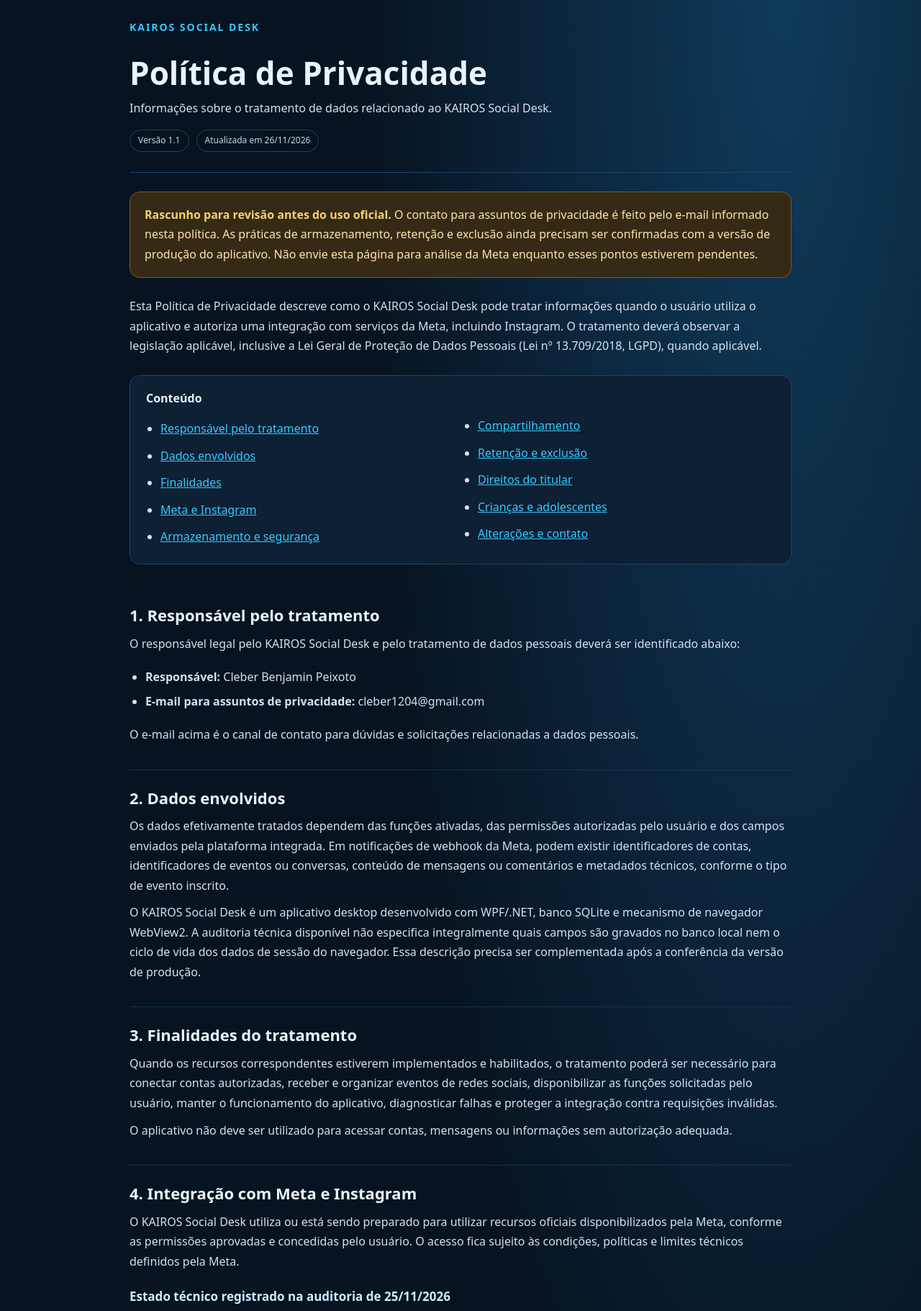
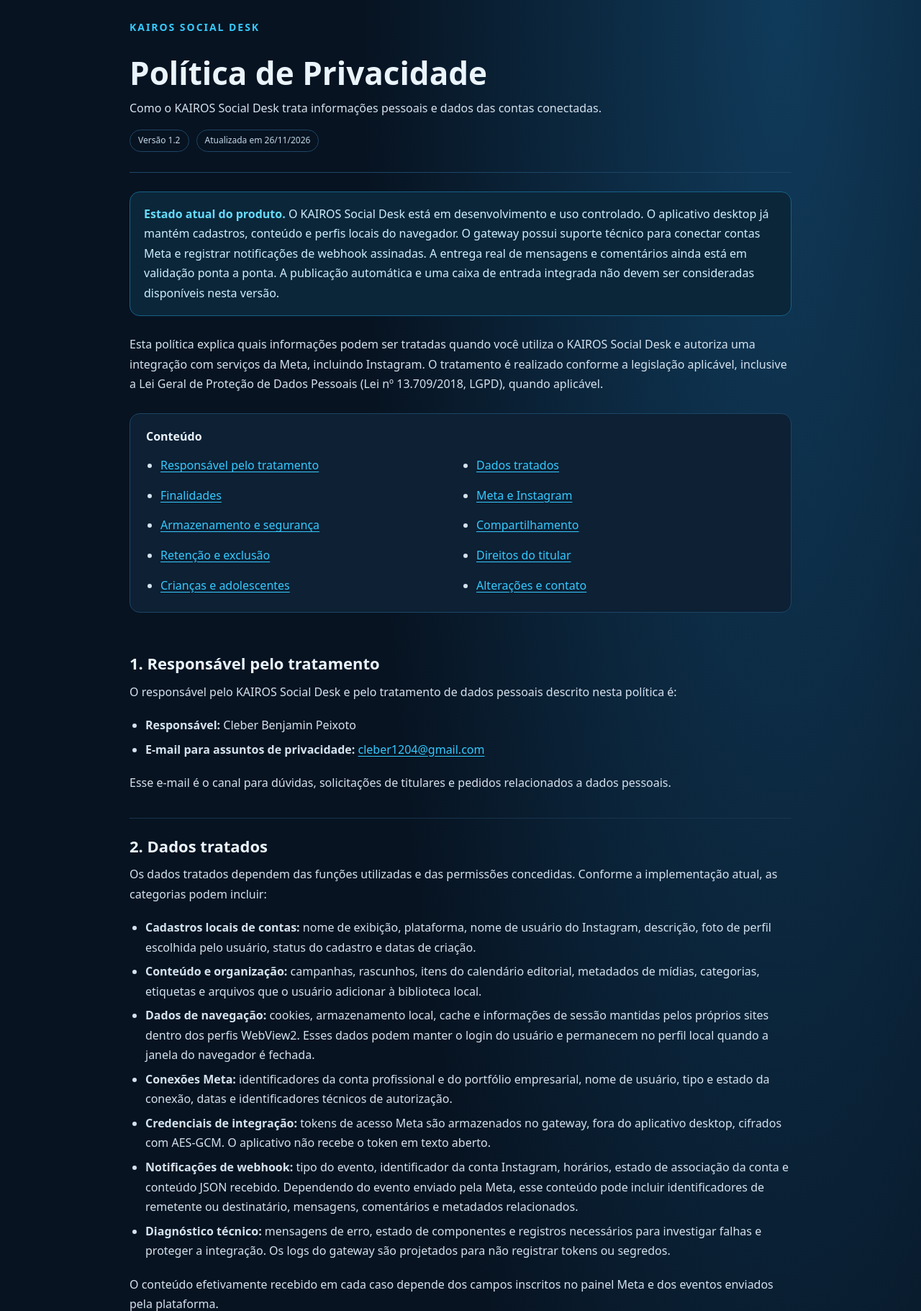
Before and after one commit to kairozgames-svg/kairos-socialdesk-privacy, a plain HTML site: page index.html in a window 1280 px wide. Shown: the part 38-1859 px from the top of the page at 72% size. Drawn offline with Linux system fonts and the light colour scheme.

Commit message:
Publish privacy policy v1.2 with current data practices and responsive layout

```diff
--- a/index.html
+++ b/index.html
@@ -8,39 +8,148 @@
 <title>Política de Privacidade | KAIROS Social Desk</title>
 <style>
 :root{color-scheme:dark;--bg:#071321;--panel:#0d2034;--line:#1d4565;--cyan:#35caff;--text:#eaf4fc;--muted:#a9bfd2}
-*{box-sizing:border-box}body{margin:0;background:radial-gradient(ellipse at 85% 0%,#103b5b 0,transparent 38%),var(--bg);color:var(--text);font:16px/1.72 system-ui,Segoe UI,Arial,sans-serif}
-.wrap{width:min(920px,calc(100% - 36px));margin:auto;padding:42px 0 70px}header{padding:22px 0 28px;border-bottom:1px solid var(--line)}
-.brand{color:var(--cyan);font-size:14px;font-weight:800;letter-spacing:.14em}h1{font-size:clamp(30px,5vw,44px);line-height:1.15;margin:26px 0 10px}
-h2{font-size:22px;line-height:1.3;margin:0 0 12px}h3{font-size:17px;margin:20px 0 8px;color:#c9edff}
-p,li{color:#d4e2ee}p{margin:10px 0}a{color:var(--cyan)}.meta{display:flex;gap:10px;flex-wrap:wrap;margin-top:16px}
+*{box-sizing:border-box}
+html{scroll-behavior:smooth}
+body{margin:0;overflow-x:hidden;background:radial-gradient(ellipse at 85% 0%,#103b5b 0,transparent 38%),var(--bg);color:var(--text);font:16px/1.72 system-ui,Segoe UI,Arial,sans-serif}
+.wrap{width:calc(100% - 36px);max-width:920px;min-width:0;margin:0 auto;padding:42px 0 70px}
+header{padding:22px 0 28px;border-bottom:1px solid var(--line)}
+.brand{color:var(--cyan);font-size:14px;font-weight:800;letter-spacing:.14em}
+h1{font-size:clamp(30px,5vw,44px);line-height:1.15;margin:26px 0 10px;overflow-wrap:anywhere}
+h2{font-size:22px;line-height:1.3;margin:0 0 12px}
+h3{font-size:17px;margin:20px 0 8px;color:#c9edff}
+p,li{color:#d4e2ee;overflow-wrap:anywhere}
+p{margin:10px 0}
+a{color:var(--cyan);text-underline-offset:3px}
+.meta{display:flex;gap:10px;flex-wrap:wrap;margin-top:16px}
 .pill{border:1px solid var(--line);border-radius:99px;padding:4px 11px;color:#c5d9e9;font-size:12px}
-.notice{background:#352a16;border:1px solid #795c24;color:#ffe4aa;padding:18px 20px;border-radius:14px;margin:26px 0}.notice strong{color:#ffcf70}
-nav{background:var(--panel);border:1px solid var(--line);border-radius:14px;padding:18px 22px;margin:26px 0 32px}nav strong{display:block;margin-bottom:8px}
-nav ul{margin:8px 0 0;padding-left:20px;columns:2;column-gap:28px}nav li{break-inside:avoid;margin:4px 0}
-section{padding:24px 0;border-bottom:1px solid #17344d;scroll-margin-top:20px}ul{padding-left:22px}li{padding:3px 0}
-.contact{background:linear-gradient(145deg,#0c2c45,#0b1d31);border:1px solid #1b668c;border-radius:16px;padding:20px;margin-top:18px}.contact strong{color:var(--cyan)}
-footer{padding-top:26px;color:#8fa9bd;font-size:13px}@media(max-width:620px){.wrap{padding-top:24px}nav ul{columns:1}}
+.status{background:#0b2639;border:1px solid #17618a;color:#cceeff;padding:17px 19px;border-radius:14px;margin:26px 0}
+.status strong{color:#65dcff}
+nav{background:var(--panel);border:1px solid var(--line);border-radius:14px;padding:18px 22px;margin:26px 0 32px;min-width:0}
+nav strong{display:block;margin-bottom:8px}
+nav ul{display:grid;grid-template-columns:repeat(2,minmax(0,1fr));gap:4px 24px;margin:8px 0 0;padding-left:20px}
+nav li{min-width:0;break-inside:avoid;margin:2px 0}
+section{padding:24px 0;border-bottom:1px solid #17344d;scroll-margin-top:20px;min-width:0}
+ul{padding-left:22px}
+li{padding:3px 0}
+.contact{background:linear-gradient(145deg,#0c2c45,#0b1d31);border:1px solid #1b668c;border-radius:16px;padding:20px;margin-top:18px;overflow-wrap:anywhere}
+.contact strong{color:var(--cyan)}
+footer{padding-top:26px;color:#8fa9bd;font-size:13px}
+@media(max-width:620px){.wrap{width:calc(100% - 28px);padding-top:24px}nav{padding:16px}nav ul{grid-template-columns:1fr}h1{font-size:clamp(29px,9vw,38px)}}
 </style>
 </head>
-<body><div class="wrap">
-<header><div class="brand">KAIROS SOCIAL DESK</div><h1>Política de Privacidade</h1><p>Informações sobre o tratamento de dados relacionado ao KAIROS Social Desk.</p><div class="meta"><span class="pill">Versão 1.1</span><span class="pill">Atualizada em 26/11/2026</span></div></header>
+<body>
+<div class="wrap">
+<header>
+<div class="brand">KAIROS SOCIAL DESK</div>
+<h1>Política de Privacidade</h1>
+<p>Como o KAIROS Social Desk trata informações pessoais e dados das contas conectadas.</p>
+<div class="meta"><span class="pill">Versão 1.2</span><span class="pill">Atualizada em 26/11/2026</span></div>
+</header>
 <main>
-<div class="notice"><strong>Rascunho para revisão antes do uso oficial.</strong> O contato para assuntos de privacidade é feito pelo e-mail informado nesta política. As práticas de armazenamento, retenção e exclusão ainda precisam ser confirmadas com a versão de produção do aplicativo. Não envie esta página para análise da Meta enquanto esses pontos estiverem pendentes.</div>
-<p>Esta Política de Privacidade descreve como o KAIROS Social Desk pode tratar informações quando o usuário utiliza o aplicativo e autoriza uma integração com serviços da Meta, incluindo Instagram. O tratamento deverá observar a legislação aplicável, inclusive a Lei Geral de Proteção de Dados Pessoais (Lei nº 13.709/2018, LGPD), quando aplicável.</p>
-<nav aria-label="Índice da política"><strong>Conteúdo</strong><ul>
-<li><a href="#responsavel">Responsável pelo tratamento</a></li><li><a href="#dados">Dados envolvidos</a></li><li><a href="#finalidades">Finalidades</a></li><li><a href="#meta">Meta e Instagram</a></li><li><a href="#armazenamento">Armazenamento e segurança</a></li><li><a href="#compartilhamento">Compartilhamento</a></li><li><a href="#retencao">Retenção e exclusão</a></li><li><a href="#direitos">Direitos do titular</a></li><li><a href="#menores">Crianças e adolescentes</a></li><li><a href="#contato">Alterações e contato</a></li>
-</ul></nav>
-<section id="responsavel"><h2>1. Responsável pelo tratamento</h2><p>O responsável legal pelo KAIROS Social Desk e pelo tratamento de dados pessoais deverá ser identificado abaixo:</p><ul>
-<li><strong>Responsável:</strong> Cleber Benjamin Peixoto</li><li><strong>E-mail para assuntos de privacidade:</strong> cleber1204@gmail.com</li></ul><p>O e-mail acima é o canal de contato para dúvidas e solicitações relacionadas a dados pessoais.</p></section>
-<section id="dados"><h2>2. Dados envolvidos</h2><p>Os dados efetivamente tratados dependem das funções ativadas, das permissões autorizadas pelo usuário e dos campos enviados pela plataforma integrada. Em notificações de webhook da Meta, podem existir identificadores de contas, identificadores de eventos ou conversas, conteúdo de mensagens ou comentários e metadados técnicos, conforme o tipo de evento inscrito.</p><p>O KAIROS Social Desk é um aplicativo desktop desenvolvido com WPF/.NET, banco SQLite e mecanismo de navegador WebView2. A auditoria técnica disponível não especifica integralmente quais campos são gravados no banco local nem o ciclo de vida dos dados de sessão do navegador. Essa descrição precisa ser complementada após a conferência da versão de produção.</p></section>
-<section id="finalidades"><h2>3. Finalidades do tratamento</h2><p>Quando os recursos correspondentes estiverem implementados e habilitados, o tratamento poderá ser necessário para conectar contas autorizadas, receber e organizar eventos de redes sociais, disponibilizar as funções solicitadas pelo usuário, manter o funcionamento do aplicativo, diagnosticar falhas e proteger a integração contra requisições inválidas.</p><p>O aplicativo não deve ser utilizado para acessar contas, mensagens ou informações sem autorização adequada.</p></section>
-<section id="meta"><h2>4. Integração com Meta e Instagram</h2><p>O KAIROS Social Desk utiliza ou está sendo preparado para utilizar recursos oficiais disponibilizados pela Meta, conforme as permissões aprovadas e concedidas pelo usuário. O acesso fica sujeito às condições, políticas e limites técnicos definidos pela Meta.</p><h3>Estado técnico registrado na auditoria de 25/11/2026</h3><p>Na auditoria técnica disponível, o KAIROS META GATEWAY recebia requisições de webhook, validava a assinatura HMAC da Meta e reconhecia JSON válido. O processamento específico e o armazenamento de mensagens e comentários ainda estavam pendentes de implementação naquela data.</p><p>Portanto, esta política não afirma que o sistema já mantém uma caixa de entrada funcional ou que já armazena mensagens e comentários. Quando esses recursos forem implementados, esta seção deverá ser revisada para refletir os dados realmente tratados, as permissões utilizadas e os fluxos de armazenamento e exclusão.</p><p>O usuário pode revogar as permissões concedidas ao aplicativo nas configurações da plataforma Meta. A revogação interrompe novos acessos que dependam daquela autorização, mas não substitui um pedido de exclusão de dados que já tenham sido armazenados.</p><p>O KAIROS Social Desk é um produto independente e não é afiliado, patrocinado ou endossado pela Meta Platforms, Inc. ou pelo Instagram.</p></section>
-<section id="armazenamento"><h2>5. Armazenamento e segurança</h2><p>O aplicativo possui um banco de dados SQLite local e utiliza o WebView2 para recursos de navegação. A auditoria disponível não documenta todos os dados gravados localmente, as configurações de proteção do banco, os prazos de retenção ou o comportamento completo das sessões do navegador. Esses detalhes precisam ser verificados antes da disponibilização pública.</p><p>O gateway valida a autenticidade das requisições recebidas por meio da assinatura HMAC, conforme a implementação auditada. Essa validação não deve ser interpretada como garantia de que todos os dados armazenados estejam criptografados ou de que existam rotinas de backup e recuperação já implantadas.</p><p>O responsável deverá documentar e aplicar medidas técnicas e administrativas adequadas ao ambiente real de operação, incluindo controle de acesso, proteção de credenciais, transmissão segura e resposta a incidentes.</p></section>
-<section id="compartilhamento"><h2>6. Compartilhamento de dados</h2><p>A integração com a Meta envolve o recebimento de informações transmitidas pela própria plataforma, de acordo com as permissões e eventos configurados. Se forem utilizados provedores externos de hospedagem, processamento, suporte ou armazenamento, eles deverão ser identificados e avaliados pelo responsável antes da operação pública, com a descrição das respectivas finalidades.</p><p>Esta política deverá ser atualizada caso haja novos operadores, transferências internacionais ou outras formas de compartilhamento. Não se deve presumir que um fornecedor específico seja utilizado sem confirmação da infraestrutura efetivamente implantada.</p></section>
-<section id="retencao"><h2>7. Retenção e exclusão de dados</h2><p>Os prazos de retenção dependem dos dados que forem efetivamente armazenados e das finalidades aplicáveis. A auditoria de 25/11/2026 não confirmou a implementação do armazenamento de mensagens e comentários pelo gateway, nem definiu um prazo de retenção para esses dados.</p><p>Antes de ativar o processamento em produção, o responsável deverá definir os prazos de retenção, implementar um procedimento de exclusão e testar sua execução nos bancos e serviços envolvidos.</p><p>O titular poderá solicitar informações ou exclusão de dados pelo e-mail indicado na seção de contato. Também poderá revogar as permissões do aplicativo nas configurações da Meta.</p><p>Solicitações serão avaliadas conforme a LGPD e outras normas aplicáveis. Dados cuja conservação seja exigida por lei poderão ser mantidos pelo período legalmente necessário.</p></section>
-<section id="direitos"><h2>8. Direitos do titular</h2><p>Nos termos da LGPD e observadas as condições legais, o titular poderá solicitar confirmação da existência de tratamento, acesso aos dados, correção de informações incompletas ou desatualizadas, anonimização, bloqueio ou eliminação de dados desnecessários ou tratados em desconformidade, portabilidade quando aplicável, informação sobre compartilhamentos e revogação do consentimento quando essa for a base legal utilizada.</p><p>Os pedidos deverão ser encaminhados ao contato oficial informado na seção 10. O responsável poderá solicitar informações razoáveis para confirmar a identidade do solicitante e proteger os dados contra acesso indevido.</p></section>
-<section id="menores"><h2>9. Crianças e adolescentes</h2><p>O KAIROS Social Desk é uma ferramenta de gestão de redes sociais destinada ao uso profissional e não é direcionada a crianças. O responsável deverá observar as regras específicas da LGPD para qualquer tratamento que envolva dados pessoais de crianças ou adolescentes.</p></section>
-<section id="contato"><h2>10. Alterações e contato</h2><p>Esta política poderá ser atualizada quando novas funcionalidades forem lançadas, quando os fluxos de dados forem alterados ou quando houver mudanças legais relevantes. A versão vigente deverá permanecer disponível no endereço público do aplicativo.</p><div class="contact"><strong>Contato para privacidade e solicitações</strong><p>Responsável: Cleber Benjamin Peixoto</p><p>E-mail: cleber1204@gmail.com</p></div></section>
-<div class="notice"><strong>Pendências antes da submissão à Meta:</strong> confirmar exatamente quais informações o aplicativo e o WebView2 armazenam; identificar os fornecedores de infraestrutura efetivamente utilizados; definir e testar retenção e exclusão; revisar esta política quando o processamento de mensagens e comentários entrar em operação.</div>
-</main><footer>© 2026 KAIROS Social Desk. Política de Privacidade.</footer>
-</div></body></html>
+<div class="status"><strong>Estado atual do produto.</strong> O KAIROS Social Desk está em desenvolvimento e uso controlado. O aplicativo desktop já mantém cadastros, conteúdo e perfis locais do navegador. O gateway possui suporte técnico para conectar contas Meta e registrar notificações de webhook assinadas. A entrega real de mensagens e comentários ainda está em validação ponta a ponta. A publicação automática e uma caixa de entrada integrada não devem ser consideradas disponíveis nesta versão.</div>
+
+<p>Esta política explica quais informações podem ser tratadas quando você utiliza o KAIROS Social Desk e autoriza uma integração com serviços da Meta, incluindo Instagram. O tratamento é realizado conforme a legislação aplicável, inclusive a Lei Geral de Proteção de Dados Pessoais (Lei nº 13.709/2018, LGPD), quando aplicável.</p>
+
+<nav aria-label="Índice da política">
+<strong>Conteúdo</strong>
+<ul>
+<li><a href="#responsavel">Responsável pelo tratamento</a></li>
+<li><a href="#dados">Dados tratados</a></li>
+<li><a href="#finalidades">Finalidades</a></li>
+<li><a href="#meta">Meta e Instagram</a></li>
+<li><a href="#armazenamento">Armazenamento e segurança</a></li>
+<li><a href="#compartilhamento">Compartilhamento</a></li>
+<li><a href="#retencao">Retenção e exclusão</a></li>
+<li><a href="#direitos">Direitos do titular</a></li>
+<li><a href="#menores">Crianças e adolescentes</a></li>
+<li><a href="#contato">Alterações e contato</a></li>
+</ul>
+</nav>
+
+<section id="responsavel">
+<h2>1. Responsável pelo tratamento</h2>
+<p>O responsável pelo KAIROS Social Desk e pelo tratamento de dados pessoais descrito nesta política é:</p>
+<ul>
+<li><strong>Responsável:</strong> Cleber Benjamin Peixoto</li>
+<li><strong>E-mail para assuntos de privacidade:</strong> <a href="mailto:cleber1204@gmail.com">cleber1204@gmail.com</a></li>
+</ul>
+<p>Esse e-mail é o canal para dúvidas, solicitações de titulares e pedidos relacionados a dados pessoais.</p>
+</section>
+
+<section id="dados">
+<h2>2. Dados tratados</h2>
+<p>Os dados tratados dependem das funções utilizadas e das permissões concedidas. Conforme a implementação atual, as categorias podem incluir:</p>
+<ul>
+<li><strong>Cadastros locais de contas:</strong> nome de exibição, plataforma, nome de usuário do Instagram, descrição, foto de perfil escolhida pelo usuário, status do cadastro e datas de criação.</li>
+<li><strong>Conteúdo e organização:</strong> campanhas, rascunhos, itens do calendário editorial, metadados de mídias, categorias, etiquetas e arquivos que o usuário adicionar à biblioteca local.</li>
+<li><strong>Dados de navegação:</strong> cookies, armazenamento local, cache e informações de sessão mantidas pelos próprios sites dentro dos perfis WebView2. Esses dados podem manter o login do usuário e permanecem no perfil local quando a janela do navegador é fechada.</li>
+<li><strong>Conexões Meta:</strong> identificadores da conta profissional e do portfólio empresarial, nome de usuário, tipo e estado da conexão, datas e identificadores técnicos de autorização.</li>
+<li><strong>Credenciais de integração:</strong> tokens de acesso Meta são armazenados no gateway, fora do aplicativo desktop, cifrados com AES-GCM. O aplicativo não recebe o token em texto aberto.</li>
+<li><strong>Notificações de webhook:</strong> tipo do evento, identificador da conta Instagram, horários, estado de associação da conta e conteúdo JSON recebido. Dependendo do evento enviado pela Meta, esse conteúdo pode incluir identificadores de remetente ou destinatário, mensagens, comentários e metadados relacionados.</li>
+<li><strong>Diagnóstico técnico:</strong> mensagens de erro, estado de componentes e registros necessários para investigar falhas e proteger a integração. Os logs do gateway são projetados para não registrar tokens ou segredos.</li>
+</ul>
+<p>O conteúdo efetivamente recebido em cada caso depende dos campos inscritos no painel Meta e dos eventos enviados pela plataforma.</p>
+</section>
+
+<section id="finalidades">
+<h2>3. Finalidades do tratamento</h2>
+<p>As informações são utilizadas para permitir o cadastro e a organização de contas, manter sessões de navegação, organizar campanhas e mídias, iniciar e acompanhar autorizações da Meta, associar notificações à conta correspondente, diagnosticar falhas e proteger os serviços contra acessos ou requisições inválidas.</p>
+<p>O aplicativo não deve ser utilizado para acessar contas, mensagens ou informações sem autorização adequada do titular ou do administrador legítimo da conta.</p>
+</section>
+
+<section id="meta">
+<h2>4. Integração com Meta e Instagram</h2>
+<p>A integração utiliza recursos oficiais disponibilizados pela Meta, sujeitos às permissões, análises, limites técnicos e condições definidas pela própria plataforma. O usuário autoriza a conexão por meio do fluxo de login ou da configuração empresarial aplicável.</p>
+<p>O gateway valida a assinatura HMAC das notificações recebidas antes de processá-las. Quando uma notificação válida chega ao endpoint configurado, o sistema normaliza o evento e pode armazenar seu conteúdo no banco Cloudflare D1. Eventos sem uma conexão correspondente ou com mais de uma correspondência podem ser mantidos com estado de associação não resolvida, sem atribuição arbitrária a uma conta.</p>
+<p>A existência desse processamento no gateway não significa que todas as notificações estejam chegando em produção, nem que exista uma caixa de entrada ou ferramenta de resposta disponível no aplicativo desktop. A entrega real de mensagens e comentários permanece sujeita à validação da configuração e dos eventos enviados pela Meta. A publicação automática também não está disponível nesta versão.</p>
+<p>O usuário pode revogar as permissões concedidas ao aplicativo nas configurações da plataforma Meta. A revogação impede novos acessos que dependam daquela autorização, mas não elimina automaticamente dados que já tenham sido armazenados pelo KAIROS.</p>
+<p>O KAIROS Social Desk é um produto independente e não é afiliado, patrocinado ou endossado pela Meta Platforms, Inc. ou pelo Instagram.</p>
+</section>
+
+<section id="armazenamento">
+<h2>5. Armazenamento e segurança</h2>
+<p><strong>No computador do usuário:</strong> os cadastros e dados de trabalho do aplicativo são mantidos em banco SQLite local. Os perfis do WebView2 são armazenados separadamente, por conta, e podem conservar cookies, cache e armazenamento local dos sites acessados. Fechar uma sessão do navegador não apaga esses dados.</p>
+<p><strong>Na infraestrutura do gateway:</strong> o Cloudflare Workers executa os endpoints da integração e o Cloudflare D1 armazena dados de conexão, sessões de autorização e notificações de webhook. Os tokens Meta são cifrados com AES-GCM antes de serem gravados. As notificações de webhook são armazenadas como payload JSON após validação da assinatura. Não se deve interpretar a criptografia dos tokens como garantia de que todos os campos do banco estejam cifrados individualmente.</p>
+<p>O gateway mantém o App Secret e outras chaves de integração no ambiente do servidor, não no aplicativo desktop. As comunicações com os serviços da integração utilizam HTTPS. Nenhuma medida de segurança elimina integralmente os riscos inerentes a sistemas conectados à internet ou a dispositivos locais.</p>
+</section>
+
+<section id="compartilhamento">
+<h2>6. Compartilhamento de dados</h2>
+<p>Os dados necessários à conexão e aos eventos são trocados com a Meta, conforme a autorização e os recursos utilizados. A infraestrutura Cloudflare Workers e D1 processa e armazena os dados enviados ao gateway para viabilizar a integração.</p>
+<p>Quando o usuário navega pelo WebView2 até sites de terceiros, esses sites podem receber dados diretamente do navegador, de acordo com suas próprias políticas e configurações. O KAIROS não controla as práticas de privacidade desses serviços externos.</p>
+<p>Os dados não são vendidos. Outras formas de compartilhamento somente devem ocorrer quando necessárias à operação, exigidas por lei ou autorizadas de forma adequada.</p>
+</section>
+
+<section id="retencao">
+<h2>7. Retenção e exclusão de dados</h2>
+<p>Os dados locais permanecem no computador enquanto forem mantidos o banco SQLite, os arquivos de trabalho e os perfis do WebView2. Encerrar uma sessão não apaga o perfil do navegador.</p>
+<p>No gateway, os registros de conexão e os eventos recebidos são mantidos no Cloudflare D1. O código atual não implementa um prazo automático de expiração ou uma rotina periódica de limpeza para os eventos de webhook. O encerramento de uma conexão remove o registro de conexão e as contas vinculadas, mas não apaga automaticamente os eventos históricos já recebidos.</p>
+<p>Esta versão ainda não oferece uma função automática de autoatendimento para apagar todos os dados. Para solicitar acesso, correção ou exclusão, envie um e-mail para <a href="mailto:cleber1204@gmail.com">cleber1204@gmail.com</a>, informando que o pedido se refere ao KAIROS Social Desk. Após a confirmação razoável da identidade e a análise do pedido, o responsável verificará os dados aplicáveis e realizará manualmente as medidas cabíveis, respeitando obrigações legais de conservação.</p>
+<p>Como ainda não existe um prazo geral de retenção automatizado, os períodos serão avaliados conforme a finalidade, a necessidade de manutenção do serviço e as obrigações legais. Essa política deverá ser atualizada quando forem definidos e implantados prazos técnicos específicos.</p>
+</section>
+
+<section id="direitos">
+<h2>8. Direitos do titular</h2>
+<p>Nos termos da LGPD e observadas as condições legais, o titular poderá solicitar confirmação da existência de tratamento, acesso aos dados, correção de informações incompletas ou desatualizadas, anonimização, bloqueio ou eliminação de dados desnecessários ou tratados em desconformidade, informação sobre compartilhamentos e revogação do consentimento quando essa for a base legal utilizada.</p>
+<p>Os pedidos devem ser encaminhados ao e-mail informado na seção 10. Poderão ser solicitadas informações razoáveis para confirmar a identidade do solicitante e proteger os dados contra acesso indevido.</p>
+</section>
+
+<section id="menores">
+<h2>9. Crianças e adolescentes</h2>
+<p>O KAIROS Social Desk é uma ferramenta de gestão de redes sociais destinada ao uso profissional e não é direcionada a crianças. Qualquer tratamento de dados de crianças ou adolescentes deverá observar as regras específicas da LGPD e o melhor interesse do menor.</p>
+</section>
+
+<section id="contato">
+<h2>10. Alterações e contato</h2>
+<p>Esta política poderá ser atualizada quando novas funcionalidades forem disponibilizadas, quando os fluxos de dados forem alterados ou quando houver mudanças legais relevantes. A versão vigente permanecerá disponível neste endereço público.</p>
+<div class="contact">
+<strong>Contato para privacidade e solicitações</strong>
+<p>Responsável: Cleber Benjamin Peixoto</p>
+<p>E-mail: <a href="mailto:cleber1204@gmail.com">cleber1204@gmail.com</a></p>
+</div>
+</section>
+</main>
+<footer>© 2026 KAIROS Social Desk. Política de Privacidade.</footer>
+</div>
+</body>
+</html>
```
